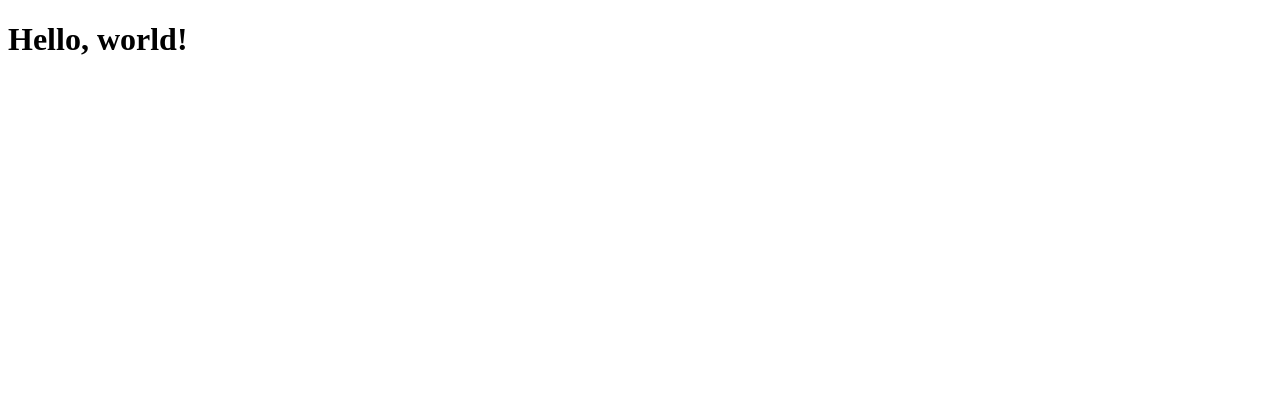
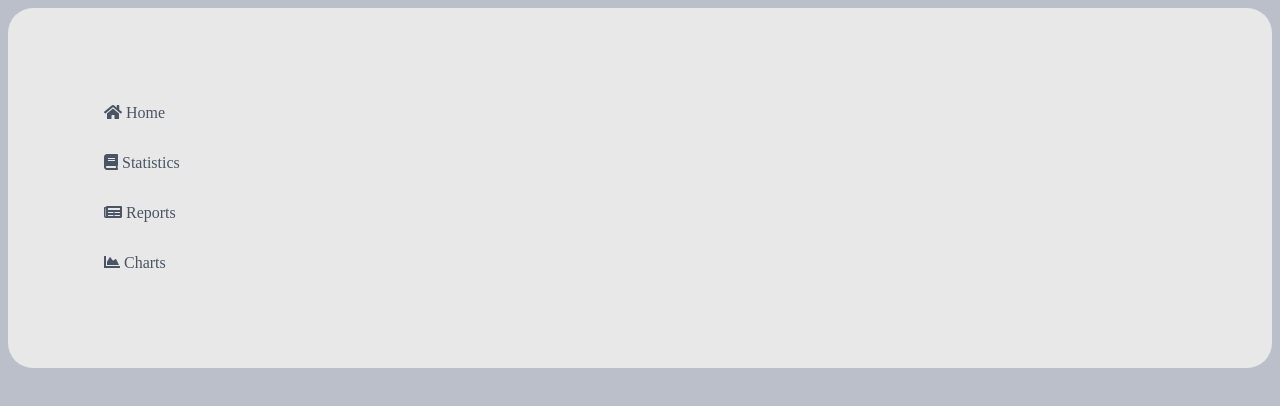
Before and after one commit to adamj06/admin-dashboard, a React (Create React App) app: page / in a window 1280 px wide. Shown: the top 406 px of the page. Built offline with nearby package versions, Linux system fonts and the light colour scheme.

Commit message:
Add navigation bar

```diff
--- a/package.json
+++ b/package.json
@@ -3,6 +3,9 @@
   "version": "0.1.0",
   "private": true,
   "dependencies": {
+    "@fortawesome/fontawesome-svg-core": "^1.2.32",
+    "@fortawesome/free-solid-svg-icons": "^5.15.1",
+    "@fortawesome/react-fontawesome": "^0.1.14",
     "@testing-library/jest-dom": "^5.11.8",
     "@testing-library/react": "^11.2.3",
     "@testing-library/user-event": "^12.6.0",
--- /dev/null
+++ b/public/css/main.css
@@ -0,0 +1,9 @@
+body {
+  background-color: #bbbfca;
+}
+
+.content-container {
+  background-color: #e8e8e8;
+  border-radius: 25px;
+  padding: 5rem;
+}
--- /dev/null
+++ b/public/css/nav.css
@@ -0,0 +1,7 @@
+nav a {
+  color: #495464;
+  display: block;
+  padding: 1rem;
+  text-decoration: none;
+  width: 150px;
+}
--- a/public/index.html
+++ b/public/index.html
@@ -24,6 +24,8 @@
       work correctly both with client-side routing and a non-root public URL.
       Learn how to configure a non-root public URL by running `npm run build`.
     -->
+    <link rel="stylesheet" href="./css/main.css">
+    <link rel="stylesheet" href="./css/nav.css">
     <title>React App</title>
   </head>
   <body>
--- a/src/components/App.jsx
+++ b/src/components/App.jsx
@@ -1,8 +1,11 @@
 import React from "react";
+import Nav from "./Nav";
 
 function App() {
   return(
-    <h1>Hello, world!</h1>
+    <div className="content-container">
+      <Nav />
+    </div>
   );
 }
 
--- /dev/null
+++ b/src/components/Nav.jsx
@@ -0,0 +1,21 @@
+import React from "react";
+import { FontAwesomeIcon } from '@fortawesome/react-fontawesome';
+import { faHome } from '@fortawesome/free-solid-svg-icons';
+import { faBook } from '@fortawesome/free-solid-svg-icons';
+import { faNewspaper } from '@fortawesome/free-solid-svg-icons';
+import { faChartArea } from '@fortawesome/free-solid-svg-icons';
+
+function Nav() {
+  return(
+    <div className="nav">
+      <nav>
+        <a href="./"><FontAwesomeIcon icon={faHome}/> Home</a>
+        <a href="./"><FontAwesomeIcon icon={faBook}/> Statistics</a>
+        <a href="./"><FontAwesomeIcon icon={faNewspaper}/> Reports</a>
+        <a href="./"><FontAwesomeIcon icon={faChartArea}/> Charts</a>
+      </nav>
+    </div>
+  );
+}
+
+export default Nav;
```
Also changed, not shown: 2 other files (tests, documents, lock files or other folders).
